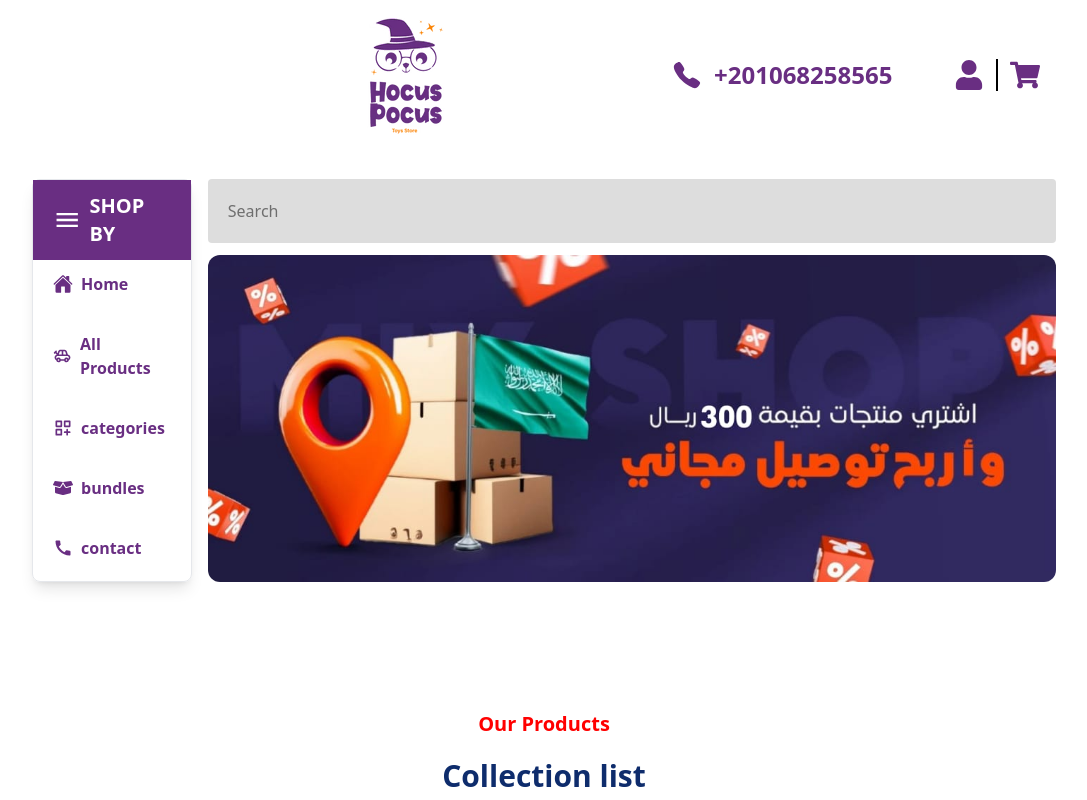
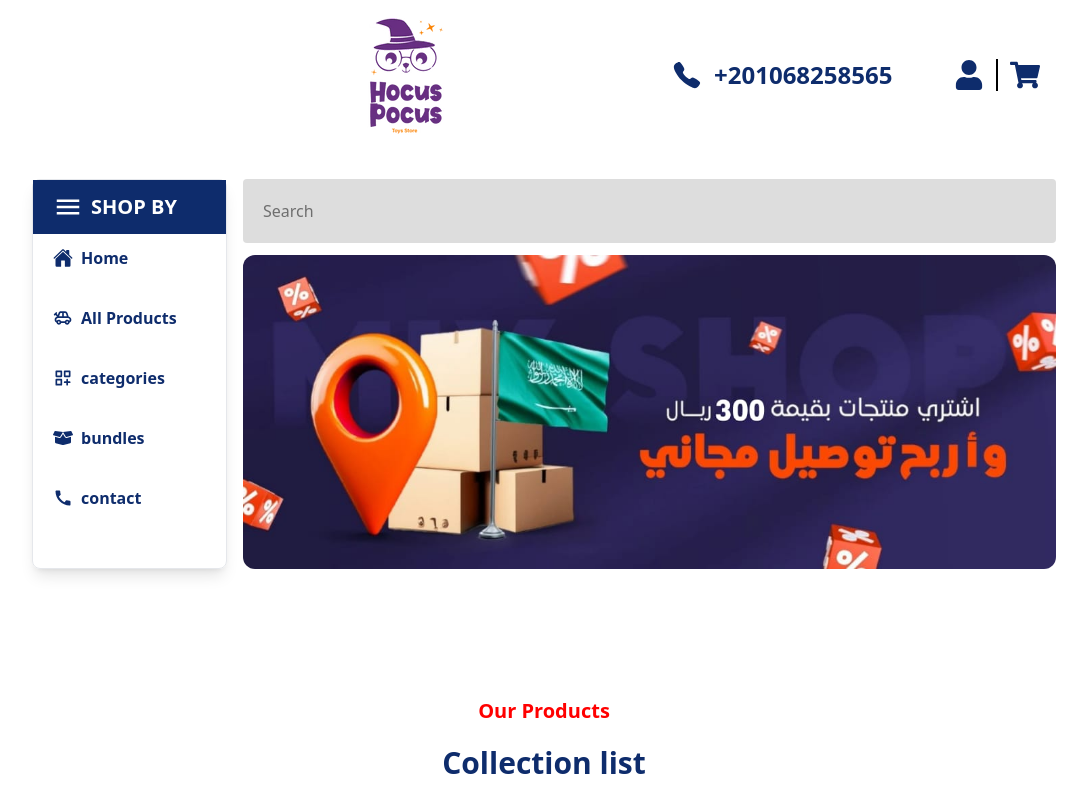
Before and after one commit to Abdelmoneim21/gaming-shop, a React (Vite) app: page / in a window 1280 px wide. Shown: the top 800 px of the page, without its empty margins (96-1183 px from the left). Built offline with nearby package versions, Linux system fonts and the light colour scheme.

Commit message:
some responsiveness and enhancements

```diff
--- a/package.json
+++ b/package.json
@@ -13,6 +13,7 @@
     "@tailwindcss/vite": "^4.0.0",
     "flowbite": "^2.5.2",
     "flowbite-react": "^0.10.2",
+    "framer-motion": "^12.0.11",
     "react": "^18.3.1",
     "react-dom": "^18.3.1",
     "react-icons": "^5.4.0",
--- a/src/Navbar/Navbar.jsx
+++ b/src/Navbar/Navbar.jsx
@@ -16,17 +16,17 @@ function Navbar() {
       </div>
       <div className="info flex">
         <div className="call flex items-center gap-3">
-          <IoCall size={30} color="#692e82" />
-          <h2 className="text-2xl text-[#692e82] font-semibold">
+          <IoCall size={30} color="#0e2c6c" />
+          <h2 className="text-2xl text-[#0e2c6c] font-semibold">
             +201068258565
           </h2>
         </div>
         <div className="user flex ml-[20%] items-center">
           <Link to="/login">
-            <FaUser size={30} color="#692e82" className="" />
+            <FaUser size={30} color="#0e2c6c" className="" />
           </Link>
           <p className="border-r-2 m-3 h-[100%] text-black"></p>
-          <FaShoppingCart size={30} color="#692e82" />
+          <FaShoppingCart size={30} color="#0e2c6c" />
         </div>
       </div>
     </div>
--- a/src/head/Header.jsx
+++ b/src/head/Header.jsx
@@ -5,39 +5,70 @@ import { TbCategoryPlus } from "react-icons/tb";
 import { FaBoxOpen } from "react-icons/fa";
 import { MdCall } from "react-icons/md";
 import { Link } from "react-router-dom";
+import { useState } from "react";
 
 function Header() {
+  const [show, setShow] = useState(false);
+  //0e2c6c
   return (
     <div className="head flex w-[80%] m-auto gap-4 mt-[30px]">
-      <div className="sidebar w-[22%]  rounded-lg shadow-lg border border-gray-200 ">
-        <div className="top flex bg-[#692e82] text-[#fff] items-center px-5 py-3 gap-2">
+      <div className="sidebar w-[28%]  rounded-lg shadow-lg border border-gray-200 ">
+        <div className="top flex bg-[#0e2c6c] text-[#fff] items-center px-5 py-3 gap-2">
           <MdOutlineMenu size={30} />
           <h1 className="text-xl font-semibold">SHOP BY</h1>
         </div>
         <div className="cat">
           <div className="home flex  items-center px-5 py-3 gap-2 transition-all duration-300 ease-in-out hover:bg-[#feffc6] hover:scale-102 ">
-            <IoHome size={20} color="#692e82" />
-            <h1 className="text-l font-semibold text-[#692e82] ">Home</h1>
+            <IoHome size={20} color="#0e2c6c" />
+            <h1 className="text-l font-semibold text-[#0e2c6c] ">Home</h1>
           </div>
           <div className="flex  items-center px-5 py-3 gap-2 transition-all duration-300 ease-in-out hover:bg-[#feffc6] hover:scale-102 mt-3">
-            <MdOutlineToys size={20} color="#692e82" />
+            <MdOutlineToys size={20} color="#0e2c6c" />
             <Link to="/products">
-              <h1 className="text-l font-semibold text-[#692e82]">
+              <h1 className="text-l font-semibold text-[#0e2c6c]">
                 All Products
               </h1>
             </Link>
           </div>
-          <div className="flex  items-center px-5 py-3 gap-2 transition-all duration-300 ease-in-out hover:bg-[#feffc6] hover:scale-102 mt-3">
-            <TbCategoryPlus size={20} color="#692e82" />
-            <h1 className="text-l font-semibold text-[#692e82]">categories</h1>
+          <div
+            className="hover-controller transition-all cursor-pointer duration-300 ease-in-out"
+            onMouseEnter={() => setShow(true)}
+            onMouseLeave={() => setShow(false)}
+          >
+            <div className="flex  items-center px-5 py-3 gap-2 transition-all cursor-pointer duration-300 ease-in-out hover:bg-[#feffc6] hover:scale-102 mt-3">
+              <TbCategoryPlus size={20} color="#0e2c6c" />
+              <h1 className="text-l font-semibold text-[#0e2c6c]">
+                categories
+              </h1>
+            </div>
+            {show ? (
+              <div className="sub-categories text-[#0e2c6c] px-10">
+                <h2 className=" transition-all cursor-pointer duration-300 ease-in-out hover:bg-[#feffc6] hover:scale-102 mt-3">
+                  {" "}
+                  > Smart play
+                </h2>
+                <h2 className=" transition-all cursor-pointer duration-300 ease-in-out hover:bg-[#feffc6] hover:scale-102 mt-3">
+                  {" "}
+                  > For Girls
+                </h2>
+                <h2 className=" transition-all cursor-pointer duration-300 ease-in-out hover:bg-[#feffc6] hover:scale-102 mt-3">
+                  {" "}
+                  > Mix
+                </h2>
+                <h2 className=" transition-all cursor-pointer duration-300 ease-in-out hover:bg-[#feffc6] hover:scale-102 mt-3">
+                  {" "}
+                  > active <span className="px-3">wheels</span>
+                </h2>
+              </div>
+            ) : null}
           </div>
           <div className="flex  items-center px-5 py-3 gap-2 transition-all duration-300 ease-in-out hover:bg-[#feffc6] hover:scale-102 mt-3">
-            <FaBoxOpen size={20} color="#692e82" />
-            <h1 className="text-l font-semibold text-[#692e82]">bundles</h1>
+            <FaBoxOpen size={20} color="#0e2c6c" />
+            <h1 className="text-l font-semibold text-[#0e2c6c]">bundles</h1>
           </div>
           <div className="flex  items-center px-5 py-3 gap-2 transition-all duration-300 ease-in-out hover:bg-[#feffc6] hover:scale-102 mt-3">
-            <MdCall size={20} color="#692e82" />
-            <h1 className="text-l font-semibold text-[#692e82]">contact</h1>
+            <MdCall size={20} color="#0e2c6c" />
+            <h1 className="text-l font-semibold text-[#0e2c6c]">contact</h1>
           </div>
         </div>
       </div>
```
Also changed, not shown: 1 other file (tests, documents, lock files or other folders).
